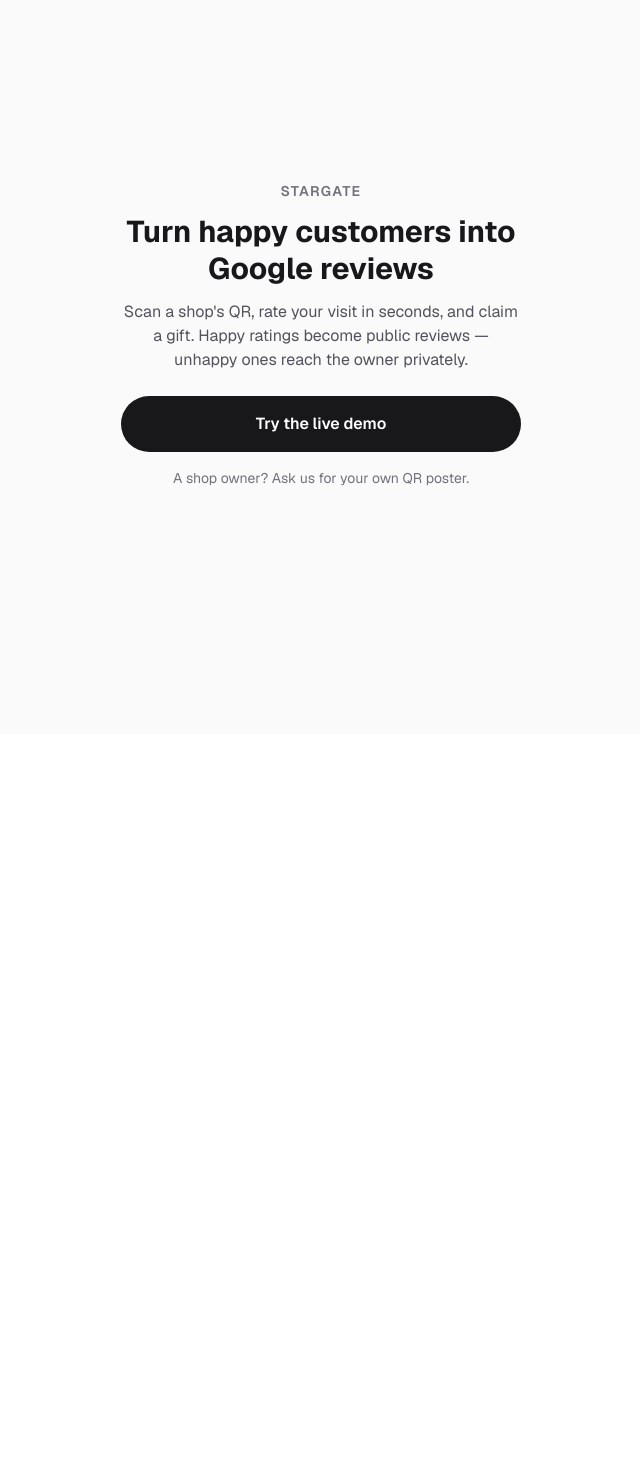
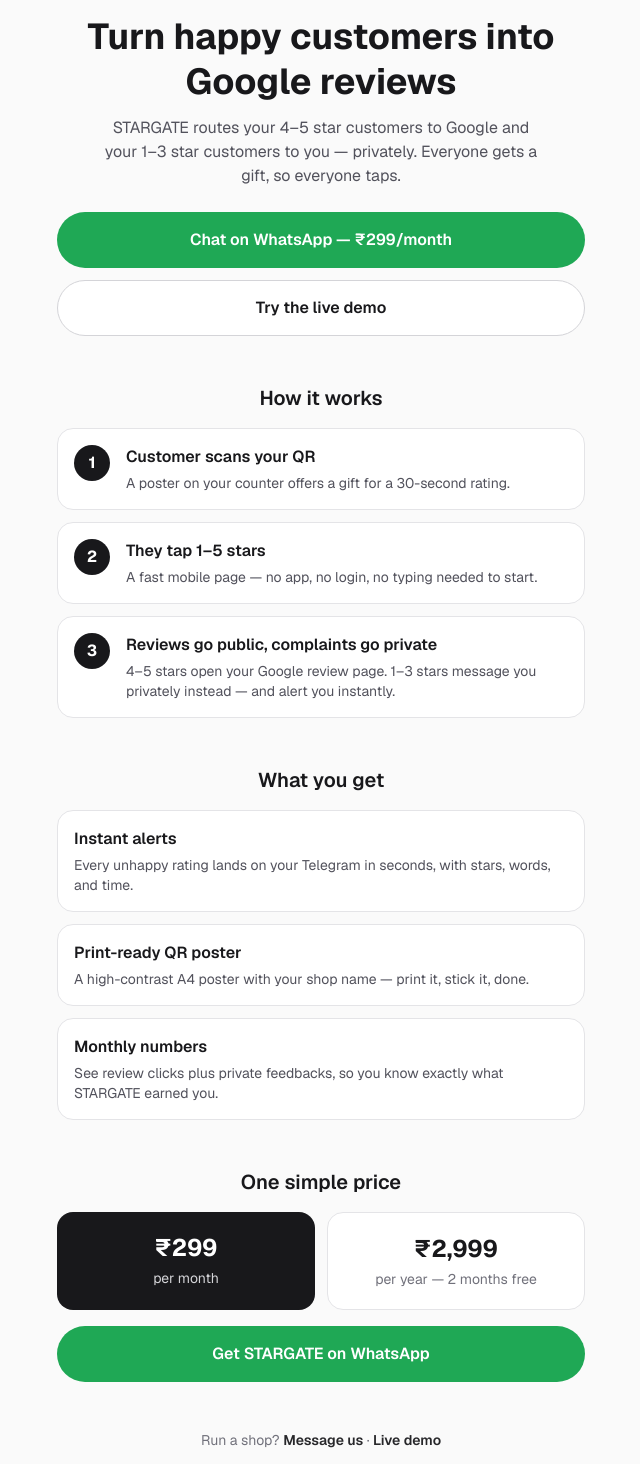
Before and after one commit to apex-digital-craft/StarGate, a Next.js app: page / in a window 1280 px wide. Shown: the part 66-1530 px from the top of the page, without its empty margins (319-959 px from the left). Before the commit the page ends 800 px from the top, so only its background shows below. Built offline with nearby package versions, Linux system fonts and the light colour scheme.

Commit message:
feat: enhance home page with detailed steps, benefits, and pricing for STARGATE

```diff
--- a/app/page.tsx
+++ b/app/page.tsx
@@ -1,29 +1,161 @@
 import Link from "next/link";
+
+const WHATSAPP_URL =
+  "https://wa.me/919821323725?text=Hi!%20I%20want%20STARGATE%20for%20my%20shop.";
+
+const STEPS = [
+  {
+    n: "1",
+    title: "Customer scans your QR",
+    body: "A poster on your counter offers a gift for a 30-second rating.",
+  },
+  {
+    n: "2",
+    title: "They tap 1–5 stars",
+    body: "A fast mobile page — no app, no login, no typing needed to start.",
+  },
+  {
+    n: "3",
+    title: "Reviews go public, complaints go private",
+    body: "4–5 stars open your Google review page. 1–3 stars message you privately instead — and alert you instantly.",
+  },
+];
+
+const BENEFITS = [
+  {
+    title: "Instant alerts",
+    body: "Every unhappy rating lands on your Telegram in seconds, with stars, words, and time.",
+  },
+  {
+    title: "Print-ready QR poster",
+    body: "A high-contrast A4 poster with your shop name — print it, stick it, done.",
+  },
+  {
+    title: "Monthly numbers",
+    body: "See review clicks plus private feedbacks, so you know exactly what STARGATE earned you.",
+  },
+];
 
 export default function Home() {
   return (
     <main className="min-h-dvh bg-zinc-50 font-sans">
-      <div className="mx-auto flex min-h-dvh w-full max-w-md flex-col items-center justify-center px-6 py-10 text-center">
+      <div className="mx-auto w-full max-w-xl px-6 py-12">
+        {/* Hero */}
+        <section className="text-center">
           <p className="text-sm font-semibold tracking-widest text-zinc-500">
             STARGATE
           </p>
-        <h1 className="mt-3 text-3xl font-bold leading-tight text-zinc-900">
+          <h1 className="mt-3 text-3xl font-bold leading-tight text-zinc-900 sm:text-4xl">
             Turn happy customers into Google reviews
           </h1>
-        <p className="mt-3 text-zinc-600">
-          Scan a shop&apos;s QR, rate your visit in seconds, and claim a gift.
-          Happy ratings become public reviews — unhappy ones reach the owner
-          privately.
+          <p className="mx-auto mt-3 max-w-md text-zinc-600">
+            STARGATE routes your 4–5 star customers to Google and your 1–3
+            star customers to you — privately. Everyone gets a gift, so
+            everyone taps.
           </p>
+          <div className="mt-6 flex flex-col gap-3">
+            <a
+              href={WHATSAPP_URL}
+              target="_blank"
+              rel="noopener noreferrer"
+              className="flex h-14 w-full items-center justify-center rounded-full bg-[#1FA855] text-base font-semibold text-white"
+            >
+              Chat on WhatsApp — ₹299/month
+            </a>
             <Link
               href="/s/test-cafe"
-          className="mt-6 flex h-14 w-full items-center justify-center rounded-full bg-zinc-900 text-base font-semibold text-white"
+              className="flex h-14 w-full items-center justify-center rounded-full border border-zinc-300 bg-white text-base font-semibold text-zinc-900"
             >
               Try the live demo
             </Link>
-        <p className="mt-4 text-sm text-zinc-500">
-          A shop owner? Ask us for your own QR poster.
+          </div>
+        </section>
+
+        {/* How it works */}
+        <section className="mt-12">
+          <h2 className="text-center text-xl font-semibold text-zinc-900">
+            How it works
+          </h2>
+          <div className="mt-4 flex flex-col gap-3">
+            {STEPS.map((s) => (
+              <div
+                key={s.n}
+                className="flex gap-4 rounded-2xl border border-zinc-200 bg-white p-4"
+              >
+                <span className="flex h-9 w-9 shrink-0 items-center justify-center rounded-full bg-zinc-900 text-base font-bold text-white">
+                  {s.n}
+                </span>
+                <div>
+                  <p className="font-semibold text-zinc-900">{s.title}</p>
+                  <p className="mt-1 text-sm text-zinc-600">{s.body}</p>
+                </div>
+              </div>
+            ))}
+          </div>
+        </section>
+
+        {/* Owner benefits */}
+        <section className="mt-12">
+          <h2 className="text-center text-xl font-semibold text-zinc-900">
+            What you get
+          </h2>
+          <div className="mt-4 flex flex-col gap-3">
+            {BENEFITS.map((b) => (
+              <div
+                key={b.title}
+                className="rounded-2xl border border-zinc-200 bg-white p-4"
+              >
+                <p className="font-semibold text-zinc-900">{b.title}</p>
+                <p className="mt-1 text-sm text-zinc-600">{b.body}</p>
+              </div>
+            ))}
+          </div>
+        </section>
+
+        {/* Pricing */}
+        <section className="mt-12">
+          <h2 className="text-center text-xl font-semibold text-zinc-900">
+            One simple price
+          </h2>
+          <div className="mt-4 grid grid-cols-2 gap-3">
+            <div className="rounded-2xl bg-zinc-900 p-5 text-center text-white">
+              <p className="text-2xl font-bold">₹299</p>
+              <p className="mt-1 text-sm text-zinc-300">per month</p>
+            </div>
+            <div className="rounded-2xl border border-zinc-200 bg-white p-5 text-center">
+              <p className="text-2xl font-bold text-zinc-900">₹2,999</p>
+              <p className="mt-1 text-sm text-zinc-500">
+                per year — 2 months free
               </p>
+            </div>
+          </div>
+          <a
+            href={WHATSAPP_URL}
+            target="_blank"
+            rel="noopener noreferrer"
+            className="mt-4 flex h-14 w-full items-center justify-center rounded-full bg-[#1FA855] text-base font-semibold text-white"
+          >
+            Get STARGATE on WhatsApp
+          </a>
+        </section>
+
+        <footer className="mt-12 text-center text-sm text-zinc-500">
+          <p>
+            Run a shop?{" "}
+            <a
+              href={WHATSAPP_URL}
+              target="_blank"
+              rel="noopener noreferrer"
+              className="font-semibold text-zinc-800"
+            >
+              Message us
+            </a>{" "}
+            ·{" "}
+            <Link href="/s/test-cafe" className="font-semibold text-zinc-800">
+              Live demo
+            </Link>
+          </p>
+        </footer>
       </div>
     </main>
   );
```
Lines whose indentation alone changed are shown as unchanged.
